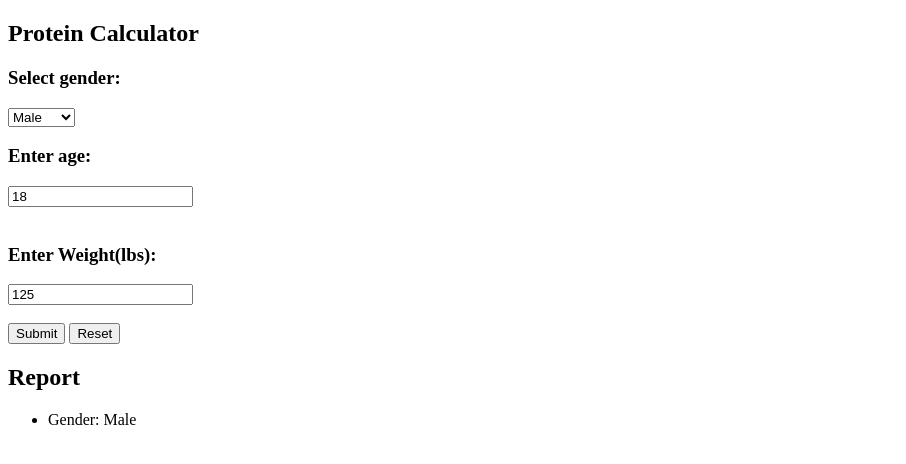
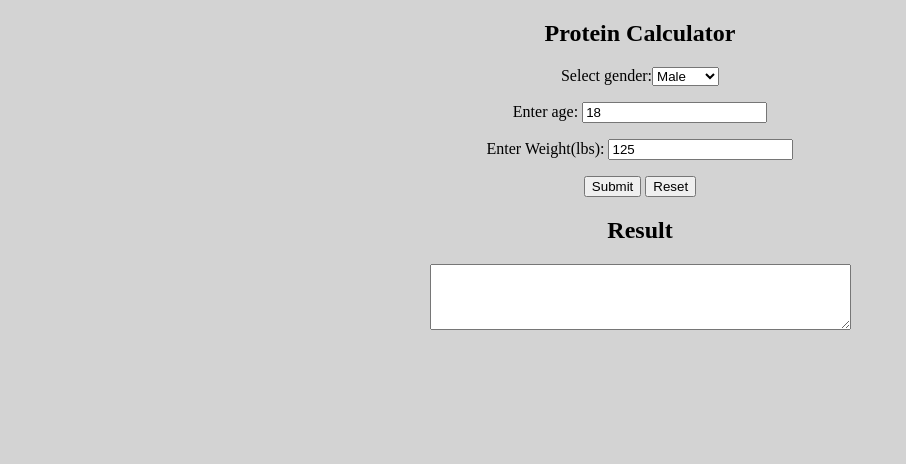
Before and after one commit to MasihAric/Wats3020-Final-Project, a plain HTML site: page index.html in a window 1280 px wide. Shown: the whole page, without its empty margins (0-906 px from the left). Drawn offline with Linux system fonts and the light colour scheme.

Commit message:
added css styles

```diff
--- a/CSS/main.css
+++ b/CSS/main.css
@@ -1,3 +1,4 @@
 body {
-    background-color: grey;
+    background-color: lightgrey;
+    text-align: center;
 }
--- a/index.html
+++ b/index.html
@@ -6,34 +6,35 @@
     <meta name="description" content="WATS 3020 Final Project">
     <title>WATS 3020: Final Project</title>
     <meta name="author" content="Aric Masih">
+    <link rel="stylesheet" href="css/main.css">
+  <script src="js/main.js" defer></script>
   </head>
-
   <body>
     <form>
     <h2>Protein Calculator</h2>
-  <h3>Select gender: </h3>
-  <select>
+    <p>
+    <label for="gender-input">Select gender:<select>
     <option value="Male">Male</option>
     <option value="Female">Female</option>
     </select>
-  <div>
-  <div>
-  <h3>Enter age: </h3>
-  <input type="text" name="firstname" value="18">
-  </div>
-  <div>
-  <br>
-  <h3>Enter Weight(lbs): </h3>
-  <input type="text" name="lastname" value="125">
-  <br><br>
-  </div>
+    </label>
+    </p>
+    <p>
+    <label for="age-input">Enter age: <input type="text" name="firstname" value="18">
+    </label>
+    </p>
+    <p>
+    <label for="weight-input">Enter Weight(lbs): <input type="text" name="lastname" value="125">
+    </label>
+    </p>
+    <p>
     <input type="submit" value="Submit">
     <input type="reset" value="Reset">
+    </p>
     </form>
-  <h2>Report</h2>
-  <ul><li>Gender: <span id="gender">Male</span></li></ul>
-
-  <script src="main.js"></script>
-
+    <p>
+    <h2>Result</h2>
+    <textarea rows="4" cols="50"></textarea>
+    </p>
   </body>
 </html>
```
Also changed, not shown: JS/main.js (line endings or trailing spaces). Lines whose indentation alone changed are shown as unchanged.
